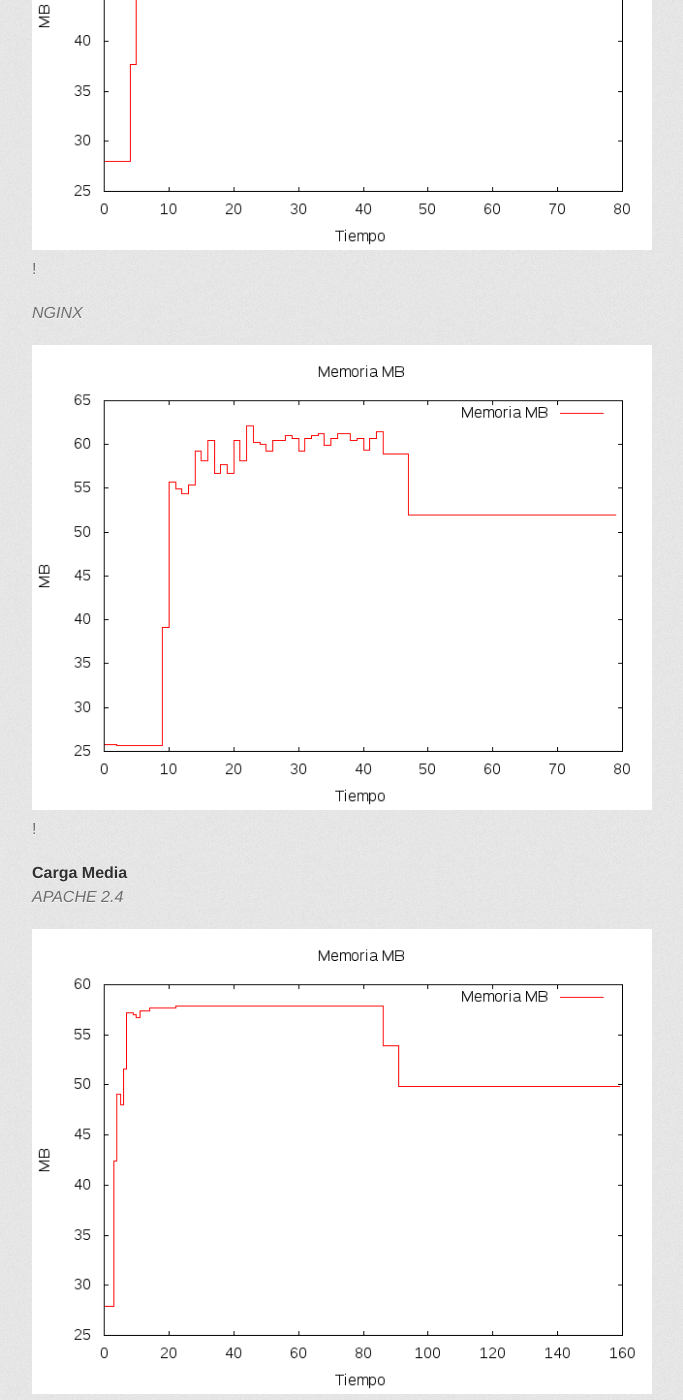
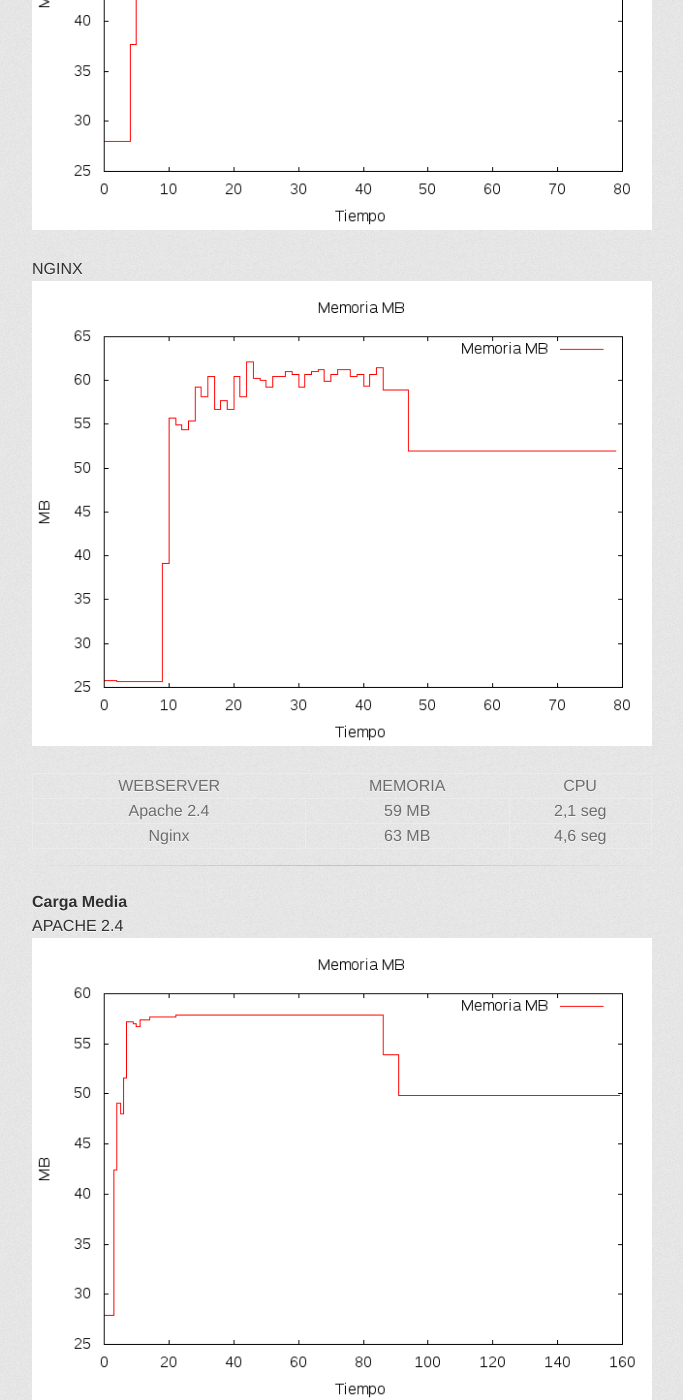
Before and after one commit to dmsgago/nginx, a Jekyll site: the page built from rendimiento/index.md, in a window 1280 px wide and 1400 px high, scrolled down 703 px. Shown: the whole window, without its empty margins (298-981 px from the left). Built offline with Jekyll 4.4.1, drawn with Linux system fonts in a browser that asks for light colours; some web fonts are replaced; some of the changed text lies outside the part shown.

Commit message:
Rendimiento de memoria

```diff
--- a/rendimiento/index.md
+++ b/rendimiento/index.md
@@ -9,36 +9,57 @@ tagline: Investagación y estudio de rendimiento sobre el Servidor Web Nginx
 
 La comparación de rendimiento se realizará sobre 2 máquinas Debian, sirviendo un Wordpress con los distintos servidores web:
 
-* Apache 2.4, Event y PHP5-FPM.
+ - Apache 2.4, Event y PHP5-FPM.
 
-* Nginx y PHP5-FPM.
+ - Nginx y PHP5-FPM.
 
 #### Carga Baja
 
-*APACHE 2.4*
+#####APACHE 2.4
 
-![Event carga baja](/nginx/images/n06.png)!
+![Event carga baja](/nginx/images/n06.png)
 
-*NGINX*
+#####NGINX
 
-![Nginx carga baja](/nginx/images/n03.png)!
+![Nginx carga baja](/nginx/images/n03.png)
+
+| WEBSERVER  | MEMORIA |   CPU   |
+| :--------: | :-----: | :-----: |
+| Apache 2.4 | 59 MB   | 2,1 seg |
+| Nginx      | 63 MB   | 4,6 seg |
+
+----------------------------------
 
 #### Carga Media
 
-*APACHE 2.4*
+#####APACHE 2.4
 
-![Event carga media](/nginx/images/n07.png)!
+![Event carga media](/nginx/images/n07.png)
 
-*NGINX*
+#####NGINX
 
-![Nginx carga media](/nginx/images/n04.png)!
+![Nginx carga media](/nginx/images/n04.png)
+
+| WEBSERVER  | MEMORIA |   CPU   |
+| :--------: | :-----: | :-----: |
+| Apache 2.4 | 57 MB   | 9 seg   |
+| Nginx      | 70 MB   | 20 seg  |
+
+----------------------------------
 
 #### Carga Alta
 
-*APACHE 2.4*
+#####APACHE 2.4
 
-![Event carga alta](/nginx/images/n08.png)!
+![Event carga alta](/nginx/images/n08.png)
 
-*NGINX*
+#####NGINX
 
-![Nginx carga alta](/nginx/images/n05.png)!
+![Nginx carga alta](/nginx/images/n05.png)
+
+| WEBSERVER  | MEMORIA |   CPU   |
+| :--------: | :-----: | :-----: |
+| Apache 2.4 | 60 MB*  | 16 seg  |
+| Nginx      | 72 MB   | 40 seg  |
+
+----------------------------------
```
Also changed, not shown: php/index.md (+1 -1 lines), images/n09.png (added).
